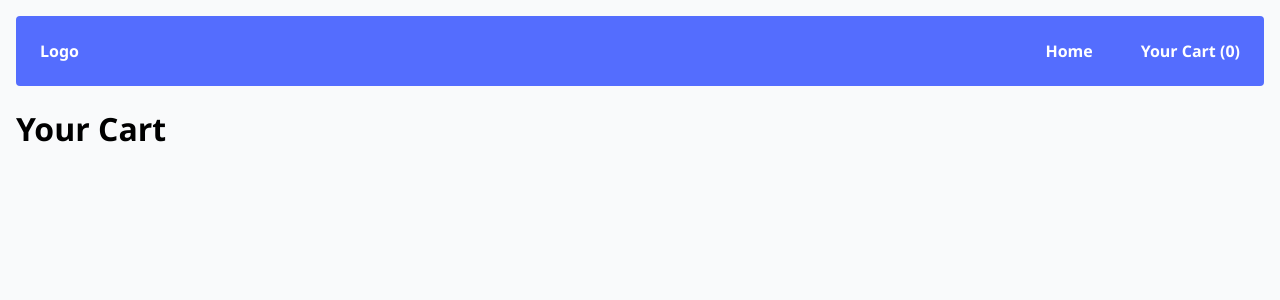
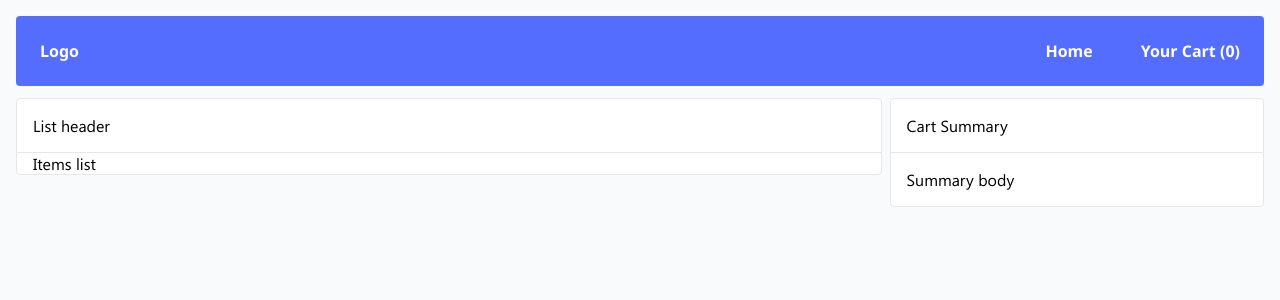
Before and after one commit to mohsen-inventor/shopping-cart-by-mohsen, a Next.js app: page /cart in a window 1280 px wide. Shown: the top 300 px of the page. Built offline with nearby package versions, Linux system fonts and the light colour scheme.

Commit message:
Cart initial layout

```diff
--- a/src/_sass/_config/config.scss
+++ b/src/_sass/_config/config.scss
@@ -3,8 +3,9 @@
 $white: #fff;
 $black: #111827;
 $gray: #999;
+// $gray1: #e5e7eb;
 $grayTint: #f9fafb;
-$grayShade: #f3f4f6;
+$grayShade: #e5e7eb;
 $blue: #546dfe;
 $orange: #f59e0b;
 $pink: #f7598e;
@@ -13,28 +14,3 @@ $green: #3cd4a0;
 /* Typography
 -----------------------------------------*/
 $font: 'Segoe UI', Helvetica, Arial, sans-serif;
-
-/* Helpers
------------------------------------------*/
-@mixin absoluteFullSpace {
-    position: absolute;
-    height: 100%;
-    width: 100%;
-    top: 0;
-    left: 0;
-}
-
-@mixin flexCenter {
-    display: flex;
-    justify-content: center;
-    align-items: center;
-}
-
-@mixin imageFullWidth {
-    width: 100%;
-    height: auto;
-}
-@mixin imageFullHeight {
-    width: auto;
-    height: 100%;
-}
--- /dev/null
+++ b/src/_sass/helpers.scss
@@ -0,0 +1,30 @@
+/* Helpers
+-----------------------------------------*/
+@mixin absoluteFullSpace {
+    position: absolute;
+    height: 100%;
+    width: 100%;
+    top: 0;
+    left: 0;
+}
+
+@mixin flexCenter {
+    display: flex;
+    justify-content: center;
+    align-items: center;
+}
+
+@mixin imageFullWidth {
+    width: 100%;
+    height: auto;
+}
+@mixin imageFullHeight {
+    width: auto;
+    height: 100%;
+}
+
+@mixin whiteBox {
+    border-radius: 4px;
+    background-color: $white;
+    border: thin solid $grayShade;
+}
--- a/src/_sass/shared.scss
+++ b/src/_sass/shared.scss
@@ -1,2 +1,3 @@
 @import './font.scss';
 @import './_config/config.scss';
+@import './helpers.scss';
--- /dev/null
+++ b/src/components/cart/CartList/CartList.module.scss
@@ -0,0 +1,15 @@
+@import '/src/_sass/shared.scss';
+
+.cartList {
+    @include whiteBox;
+
+    .header {
+        padding: 16px;
+        border-bottom: thin solid $grayShade;
+    }
+
+    .body {
+        padding-left: 16px;
+        padding-right: 16px;
+    }
+}
--- /dev/null
+++ b/src/components/cart/CartList/CartList.tsx
@@ -0,0 +1,22 @@
+import React from 'react';
+
+import css from './CartList.module.scss';
+
+interface Props {
+
+}
+
+const CartList = (props: Props) => {
+    return (
+        <div className={css.cartList}>
+            <div className={css.header}>
+                List header
+            </div>
+            <div className={css.body}>
+                Items list
+            </div>
+        </div>
+    )
+}
+
+export default CartList;
--- /dev/null
+++ b/src/components/cart/CartSummary/CartSummary.module.scss
@@ -0,0 +1,16 @@
+@import '/src/_sass/shared.scss';
+
+.cartSummary {
+    @include whiteBox;
+
+    .header,
+    .body {
+        padding: 16px;
+    }
+
+    .header {
+        border-bottom: thin solid $grayShade;
+    }
+    .body {
+    }
+}
--- /dev/null
+++ b/src/components/cart/CartSummary/CartSummary.tsx
@@ -0,0 +1,23 @@
+import React from 'react'
+import css from './CartSummary.module.scss';
+
+
+interface Props {
+
+}
+
+const CartSummary = (props: Props) => {
+    return (
+        <div className={css.cartSummary}>
+            <div className={css.header}>
+                Cart Summary
+            </div>
+            <div className={css.body}>
+                Summary body
+            </div>
+        </div>
+    )
+}
+
+
+export default CartSummary;
--- /dev/null
+++ b/src/components/cart/_Cart/Cart.module.scss
@@ -0,0 +1,15 @@
+@import '/src/_sass/shared.scss';
+
+.cart {
+    display: flex;
+    width: 100%;
+}
+
+.items {
+    flex: 0 0 70%;
+    padding-right: 8px;
+}
+
+.summary {
+    flex: 0 0 30%;
+}
--- /dev/null
+++ b/src/components/cart/_Cart/Cart.tsx
@@ -0,0 +1,23 @@
+import React from 'react';
+import CartList from '../CartList/CartList';
+import CartSummary from '../CartSummary/CartSummary';
+import css from './Cart.module.scss';
+
+interface Props {
+
+}
+
+const Cart = (props: Props) => {
+    return (
+        <div className={css.cart}>
+            <div className={css.items}>
+                <CartList />
+            </div>
+            <div className={css.summary}>
+                <CartSummary />
+            </div>
+        </div>
+    )
+}
+
+export default Cart;
--- a/src/components/home/ProductCard/ProductCard.module.scss
+++ b/src/components/home/ProductCard/ProductCard.module.scss
@@ -18,9 +18,7 @@
         flex-direction: column;
         margin: 4px;
         padding: 16px;
-        border-radius: 4px;
-        background-color: $white;
-        border: thin solid darken($grayShade, 5);
+        @include whiteBox;
     }
 
     .photo {
--- a/src/pages/cart.tsx
+++ b/src/pages/cart.tsx
@@ -1,9 +1,10 @@
 import Page from "../components/_shared/Page/Page";
+import Cart from "../components/cart/_Cart/Cart";
 
 const CartPage = () => {
   return (
     <Page>
-      <h1>Your Cart</h1>
+      <Cart />
     </Page>
   )
 }
```
